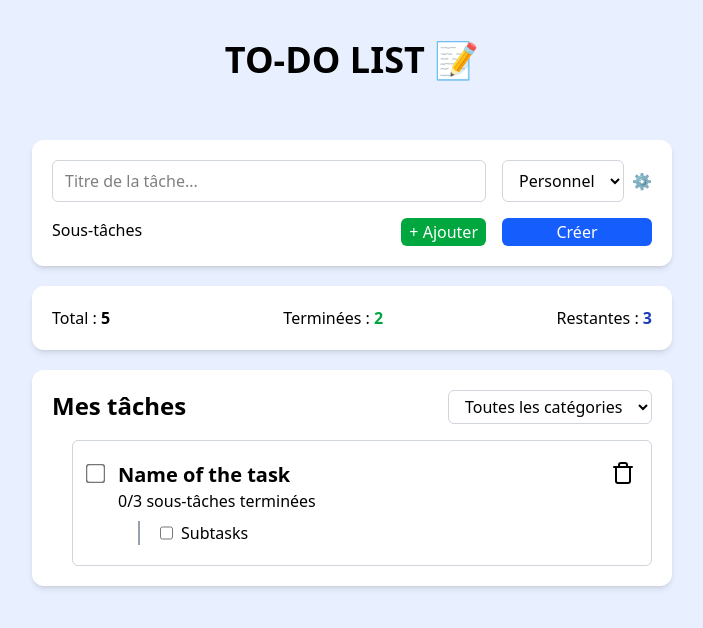
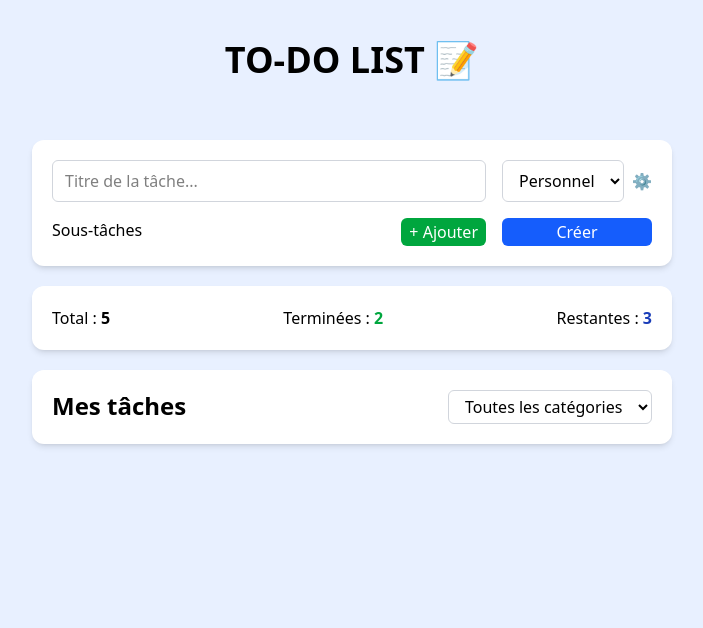
Before and after one commit to Antoinekoe/what-to-do, a React (Vite) app: page / in a window 1280 px wide. Shown: the top 628 px of the page, without its empty margins (288-991 px from the left). Built offline with nearby package versions, Linux system fonts and the light colour scheme.

Commit message:
Add tasks deletion

```diff
--- a/src/App.jsx
+++ b/src/App.jsx
@@ -13,9 +13,10 @@ function App() {
     ]);
   };
 
-  useEffect(() => {
-    console.log(tasks);
-  }, [tasks]);
+  const deleteTask = (indexOfTask) => {
+    const newTasks = tasks.filter((_, index) => index !== indexOfTask);
+    setTasks(newTasks);
+  };
 
   return (
     <div className="flex flex-col gap-5 justify-center items-center max-w-4/5 xl:max-w-4/8 mx-auto">
@@ -23,7 +24,7 @@ function App() {
       <AddTasks addTask={addTask} />
       <TasksCount />
       <div className="flex flex-col gap-4 justify-between bg-white rounded-xl w-full py-5 px-5 shadow-md">
-        <MyTasks />
+        <MyTasks tasks={tasks} deleteTask={deleteTask} />
       </div>
     </div>
   );
--- a/src/components/AddTasks.jsx
+++ b/src/components/AddTasks.jsx
@@ -139,7 +139,7 @@ const AddTasks = ({ addTask }) => {
           </div>
           <button
             type="submit"
-            className="flex justify-center items-center cursor-pointer bg-blue-600 text-white px-10 rounded-md h-full"
+            className="flex justify-center items-center cursor-pointer bg-blue-600 text-white px-10 rounded-md px-2 py-0.5"
           >
             Créer
           </button>
--- a/src/components/MyTasks.jsx
+++ b/src/components/MyTasks.jsx
@@ -1,6 +1,6 @@
 import Tasks from "./Tasks";
 
-const MyTasks = () => {
+const MyTasks = ({ tasks, deleteTask }) => {
   return (
     <div className="flex flex-col gap-4 justify-between w-full">
       <div className="flex justify-between">
@@ -9,7 +9,7 @@ const MyTasks = () => {
           <option value="Toutes les catégories">Toutes les catégories</option>
         </select>
       </div>
-      <Tasks />
+      <Tasks tasks={tasks} deleteTask={deleteTask} />
     </div>
   );
 };
--- a/src/components/Tasks.jsx
+++ b/src/components/Tasks.jsx
@@ -1,19 +1,24 @@
 import { Trash } from "lucide-react";
 import Subtasks from "./Subtasks";
 
-const Tasks = () => {
+const Tasks = ({ tasks, deleteTask }) => {
+  return tasks.map((task, index) => {
     return (
-    <div className="flex gap-4 justify-between border-1 border-gray-300 px-4 py-5 ml-5 rounded-md">
+      <div
+        key={index}
+        className="flex gap-4 justify-between border-1 border-gray-300 px-4 py-5 ml-5 rounded-md"
+      >
         <div className="flex gap-4 justify-start items-start">
           <input type="checkbox" className="mt-1.5 accent-blue-600 scale-150" />
           <div className="flex flex-col">
-          <span className="font-semibold text-xl">Name of the task</span>
+            <span className="font-semibold text-xl">{task.task}</span>
             <Subtasks />
           </div>
         </div>
-      <Trash />
+        <Trash className="cursor-pointer" onClick={() => deleteTask(index)} />
       </div>
     );
+  });
 };
 
 export default Tasks;
```
Lines whose indentation alone changed are shown as unchanged.
